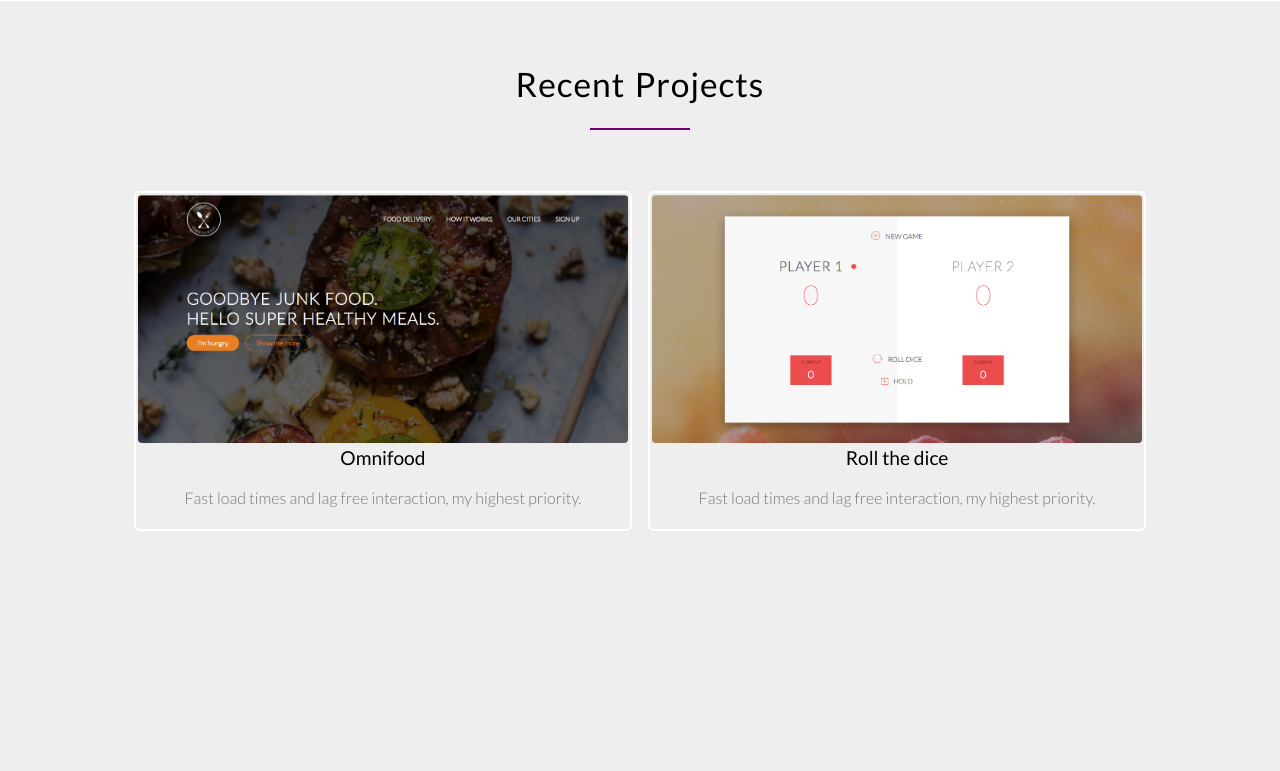
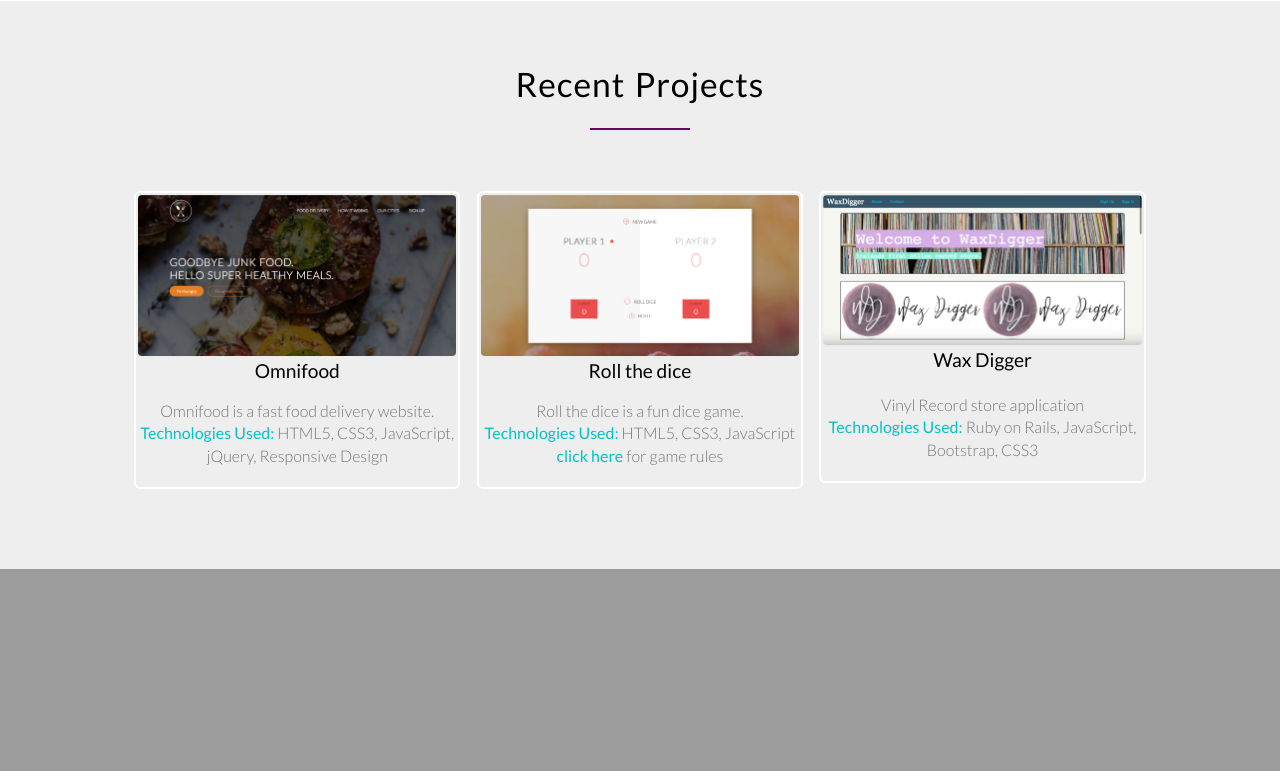
Before and after one commit to ConAllen/My-Website, a PHP site: page / in a window 1280 px wide. Shown: the part 1682-2453 px from the top of the page. After the commit the page ends 2251 px from the top, so only its background shows below. Run offline with PHP 8.4, Linux system fonts and the light colour scheme; style sheets or scripts are compiled from the project's sources; some libraries are stand-ins or nearby versions.

Commit message:
portfolio 2

```diff
--- a/index.html
+++ b/index.html
@@ -176,40 +176,68 @@ In the mean-time I am industrious keeping up with personal projects and upskilli
         </h2>
         </div>
     <div class="row">
-      <div class= "col span-1-of-2">
+      <div class= "col span-1-of-3">
           <div class="portfolio-box">
               <div class="portfolio-photo">
                   <!-- <a href="http://conallen.ie/roll-the-dice/">-->
                    <img class="image" src="resources/assets/omni.png"alt="omni">
                    <div class="middle">
-                      <div class="text">John Doe</div>
+                      <a class="portfolio-link" href="http://conallen.ie/omnifoodproject/">
+                      <div class="launch-btn">Launch&nbsp;Project</div></a>
                     </div>
                  </div>
+
                <h3 class="Fast"> Omnifood </h3>
               <p class="port-box-text">
-                  Fast load times and lag free interaction, my highest priority.
-              </p>
+                Omnifood is a fast food delivery website.<br>
+                <span class="purple-text">Technologies Used:</span> HTML5, CSS3, JavaScript, jQuery, Responsive Design</p>
 
           </div>
         </div>
-        <div class= "col span-1-of-2">
+        <div class= "col span-1-of-3">
           <div class="portfolio-box">
                 <div class="portfolio-photo">
                     <!-- <a href="http://conallen.ie/roll-the-dice/">-->
                      <img class="image" src="resources/assets/dice.png"alt="omni">
                      <div class="middle">
                         <a class="portfolio-link" href="http://conallen.ie/roll-the-dice/">
-                        <div class="text">Launch Project</div></a>
+                        <div class="launch-btn">Launch&nbsp;Project</div></a>
                       </div>
                    </div>
 
                  <h3 class="Fast"> Roll the dice </h3>
-                <p class="port-box-text">
-                    Fast load times and lag free interaction, my highest priority.
-                </p>
+                 <p class="port-box-text">
+                    Roll the dice is a fun dice game.<br>
+                    <span class="purple-text"> Technologies Used:</span> HTML5, CSS3, JavaScript
+                    <a class="email-link" href="https://github.com/ConAllen/Roll-The-Dice-Game/commit/ba8db9477c13a62fcbb23f5721f6da117f6c8ede">click here </a>for game rules
+
+                  </p>
               </div>
             </div>
-          </div>
+
+
+              <div class= "col span-1-of-3">
+                  <div class="portfolio-box">
+                      <div class="portfolio-photo">
+                          <!-- <a href="http://conallen.ie/roll-the-dice/">-->
+                           <img class="image" src="resources/assets/wax.png"alt="wax">
+                           <div class="middle">
+                              <a class="portfolio-link" href="https://www.youtube.com/watch?v=AC04c3BfV5Q&t=6s">
+                              <div class="launch-btn">Launch&nbsp;Video</div></a>
+                            </div>
+                         </div>
+
+                       <h3 class="Fast"> Wax Digger </h3>
+                      <p class="port-box-text">
+                        <p class="port-box-text">
+                          Vinyl Record store application<br>
+                          <span class="purple-text">Technologies Used:</span> Ruby on Rails, JavaScript, Bootstrap, CSS3</p>
+                  </div>    </p>
+                </div>
+                  </div>
+                </div>
+
+                  </div>
           <!--<div class= "col span-1-of-3">
               <div class="porfolio-box">
                   <figure class="portfolio-photo">
--- a/resources/css/style.css
+++ b/resources/css/style.css
@@ -735,7 +756,7 @@ line-height: 22px;
 .portfolio-box{
   border:solid 2px rgb(255, 255, 255);
   border-radius: 6px;
-  margin-bottom:1000px;
+  margin-bottom:10px;
   transition:transform .5s;
 
 }
```
Also changed, not shown: other parts of resources/css/style.css (+35 -10 lines).
